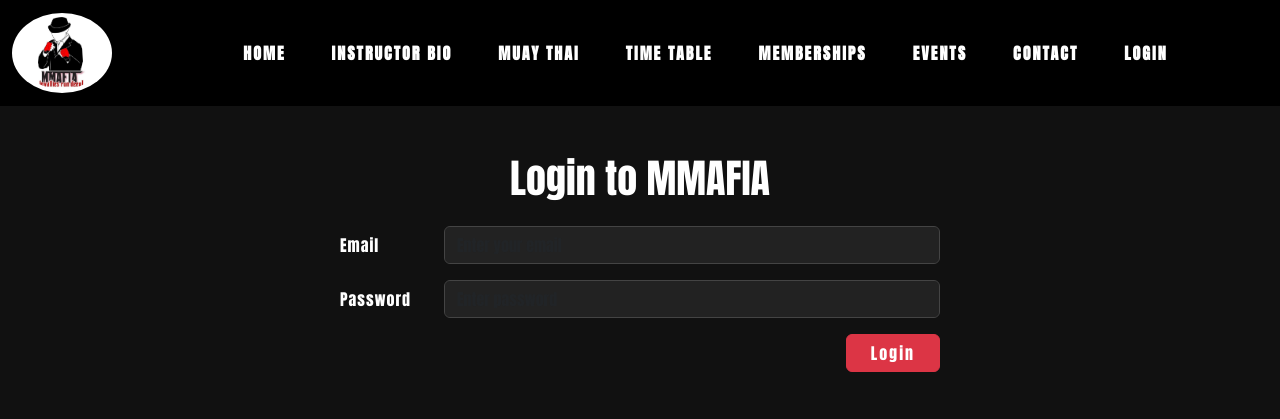
After one commit to Teerasak-Mairoddee/brett-mma, a PHP site: page /login.html in a window 1280 px wide. The commit adds this page. Shown: the top 419 px of the page. Run offline with PHP 8.4, Linux system fonts and the light colour scheme.

Commit message:
Login page

```diff
--- /dev/null
+++ b/login.html
@@ -0,0 +1,131 @@
+<!DOCTYPE html>
+<html lang="en">
+  <head>
+    <meta charset="utf-8" />
+    <meta name="viewport" content="width=device-width, initial-scale=1" />
+    <title>Login | MMAFIA</title>
+
+    <!-- Fonts & Styles -->
+    <link
+      href="https://fonts.googleapis.com/css2?family=Anton&display=swap"
+      rel="stylesheet"
+    />
+    <link rel="stylesheet" href="css/styles.css" />
+    <link rel="stylesheet" href="style.css" />
+
+    <!-- Bootstrap -->
+    <link
+      href="https://cdn.jsdelivr.net/npm/bootstrap@5.3.6/dist/css/bootstrap.min.css"
+      rel="stylesheet"
+      integrity="sha384-4Q6Gf2aSP4eDXB8Miphtr37CMZZQ5oXLH2yaXMJ2w8e2ZtHTl7GptT4jmndRuHDT"
+      crossorigin="anonymous"
+    />
+  </head>
+
+  <body
+    style="
+      background-color: #111;
+      color: white;
+      font-family: 'Anton', sans-serif;
+    "
+  >
+    <!-- Navbar -->
+    <nav
+      class="navbar navbar-expand-lg"
+      id="navbar"
+      style="background-color: black"
+    >
+      <div class="container-fluid">
+        <a class="navbar-brand" href="index.html" id="logo">
+          <img
+            src="images/logo.png"
+            alt="Company Logo"
+            width="120"
+            height="auto"
+          />
+        </a>
+
+        <button
+          class="navbar-toggler"
+          type="button"
+          data-bs-toggle="collapse"
+          data-bs-target="#navbarNav"
+          aria-controls="navbarNav"
+          aria-expanded="false"
+          aria-label="Toggle navigation"
+        >
+          <span class="navbar-toggler-icon"></span>
+        </button>
+
+        <div class="collapse navbar-collapse" id="navbarNav">
+          <ul class="navbar-nav justify-content-center mx-auto">
+            <li class="nav-item">
+              <a class="nav-link active" aria-current="page" href="index.html"
+                >Home</a
+              >
+            </li>
+            <li class="nav-item">
+              <a class="nav-link" href="#">Instructor Bio</a>
+            </li>
+            <li class="nav-item">
+              <a class="nav-link" href="#">Muay Thai</a>
+            </li>
+            <li class="nav-item">
+              <a class="nav-link" href="#">Time Table</a>
+            </li>
+            <li class="nav-item">
+              <a class="nav-link" href="#">Memberships</a>
+            </li>
+            <li class="nav-item">
+              <a class="nav-link" href="#">Events</a>
+            </li>
+            <li class="nav-item">
+              <a class="nav-link" href="#">Contact</a>
+            </li>
+            <li class="nav-item">
+              <a class="nav-link" href="login.html">Login</a>
+            </li>
+          </ul>
+        </div>
+      </div>
+    </nav>
+
+    <!-- Login Form -->
+    <div class="container py-5">
+      <h1 class="text-center mb-4">Login to MMAFIA</h1>
+
+      <form class="login-form mx-auto" style="max-width: 600px">
+        <div class="mb-3 row">
+          <label for="inputEmail" class="col-sm-2 col-form-label">Email</label>
+          <div class="col-sm-10">
+            <input
+              type="email"
+              class="form-control"
+              id="inputEmail"
+              placeholder="Enter your email"
+            />
+          </div>
+        </div>
+        <div class="mb-3 row">
+          <label for="inputPassword" class="col-sm-2 col-form-label"
+            >Password</label
+          >
+          <div class="col-sm-10">
+            <input
+              type="password"
+              class="form-control"
+              id="inputPassword"
+              placeholder="Enter password"
+            />
+          </div>
+        </div>
+        <div class="text-end">
+          <button type="submit" class="btn btn-danger px-4">Login</button>
+        </div>
+      </form>
+    </div>
+
+    <!-- Bootstrap JS -->
+    <script src="https://cdn.jsdelivr.net/npm/bootstrap@5.3.6/dist/js/bootstrap.bundle.min.js"></script>
+  </body>
+</html>
--- a/style.css
+++ b/style.css
@@ -1,60 +1,65 @@
-/*navbar*/
-
-
+/* navbar */
 #logo img {
   height: 100px;
   width: 100px;
-  object-fit: contain; /* shows full image without cutting */
+  object-fit: contain;
   border-radius: 50%;
   background-color: white;
   padding: 4px;
-
-}
-.navbar-nav .nav-item {
-  margin: 0 15px; /* adds space between the nav items */
-}
-#navbar {
-  background-color: black;
 }
 
+.navbar-nav {
+  display: flex;
+  align-items: center;
+  justify-content: center; /* Center nav items */
+  flex-wrap: wrap;
+  margin: 0 auto; /* Center horizontally */
+}
+
+.navbar-nav .nav-item {
+  margin: 0 15px; /* Even spacing left and right */
+}
+
+.navbar-nav .nav-item:last-child {
+  margin-right: 0;
+}
+
+/* Nav links */
 .navbar-nav .nav-link {
-  color: white ;
+  color: white;
   font-family: 'Anton', sans-serif;
   font-weight: bold;
   text-transform: uppercase;
   letter-spacing: 2px;
   padding: 10px 15px;
-  transition: all 0.3s ease; /* Smooth transition */
+  transition: all 0.3s ease;
 }
 
-/* Hover effect with background color change */
-.navbar-nav .nav-link:hover {
+.navbar-nav .nav-link:hover,
+.navbar-nav .nav-link:focus,
+.navbar-nav .nav-link:active {
   background-color: rgba(255, 0, 0, 0.2);
-  color: white ;
+  color: #ffffff;
 }
 
-/* Active link style */
 .navbar-nav .nav-link.active {
-  color: white ;
+  color: white !important;
+  background-color: transparent !important;
 }
+
 
 .navbar-brand img {
   max-height: 80px;
-
 }
-
-
 
 .navbar-toggler {
   color: white;
-  background-color: white ;
+  background-color: white;
   border: none;
 }
 
-/* Customize the three-line hamburger icon */
 .navbar-toggler-icon {
-
-  background-color: transparent;
+  background-color: white;
   position: relative;
   width: 30px;
   height: 25px;
@@ -65,28 +70,23 @@
 }
 
 .login-link:hover {
-  color: #ff0000;}
+  color: #ff0000;
+}
+.navbar-nav .nav-link.active:hover {
+  background-color: rgba(255, 0, 0, 0.2) !important; /* Change the background color */
+  color: white !important; /* Keep the font color white */
+}
 
 
-/*carousel*/
-
-#carousel-img-1 {
-  height: 500px;
-  object-fit: cover;
-}
-
-#carousel-img-2 {
-  height: 500px;
-  object-fit: cover;
-}
-
+/* Carousel */
+#carousel-img-1,
+#carousel-img-2,
 #carousel-img-3 {
   height: 500px;
   object-fit: cover;
 }
 
-
-/* Optional timetable styling */
+/* Timetable styling */
 .timetable th,
 .timetable td {
   text-align: center;
@@ -102,3 +102,29 @@
   background-color: #e9ecef;
   font-weight: bold;
 }
+
+/* Login form styles */
+.login-form input.form-control,
+.login-form input.form-control-plaintext {
+  background-color: #222;
+  border: 1px solid #444;
+  color: white;
+}
+
+.login-form input.form-control:focus {
+  background-color: #111;
+  border-color: #ff4444;
+  box-shadow: none;
+}
+
+.login-form label {
+  font-family: 'Anton', sans-serif;
+  letter-spacing: 1px;
+  color: white;
+}
+
+.login-form .btn-danger {
+  font-family: 'Anton', sans-serif;
+  letter-spacing: 2px;
+  font-size: 16px;
+}
```
Also changed, not shown: index.html (+10 -35 lines), 1 other file. Lines whose indentation alone changed are shown as unchanged.
